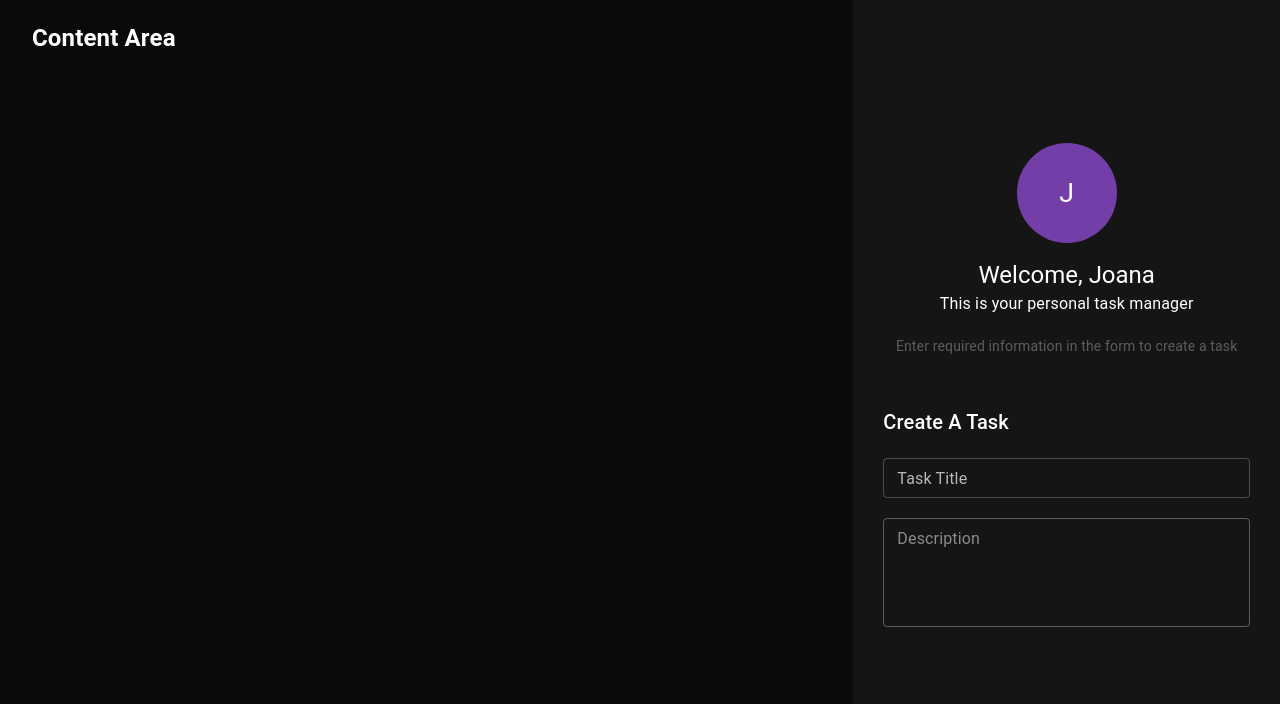
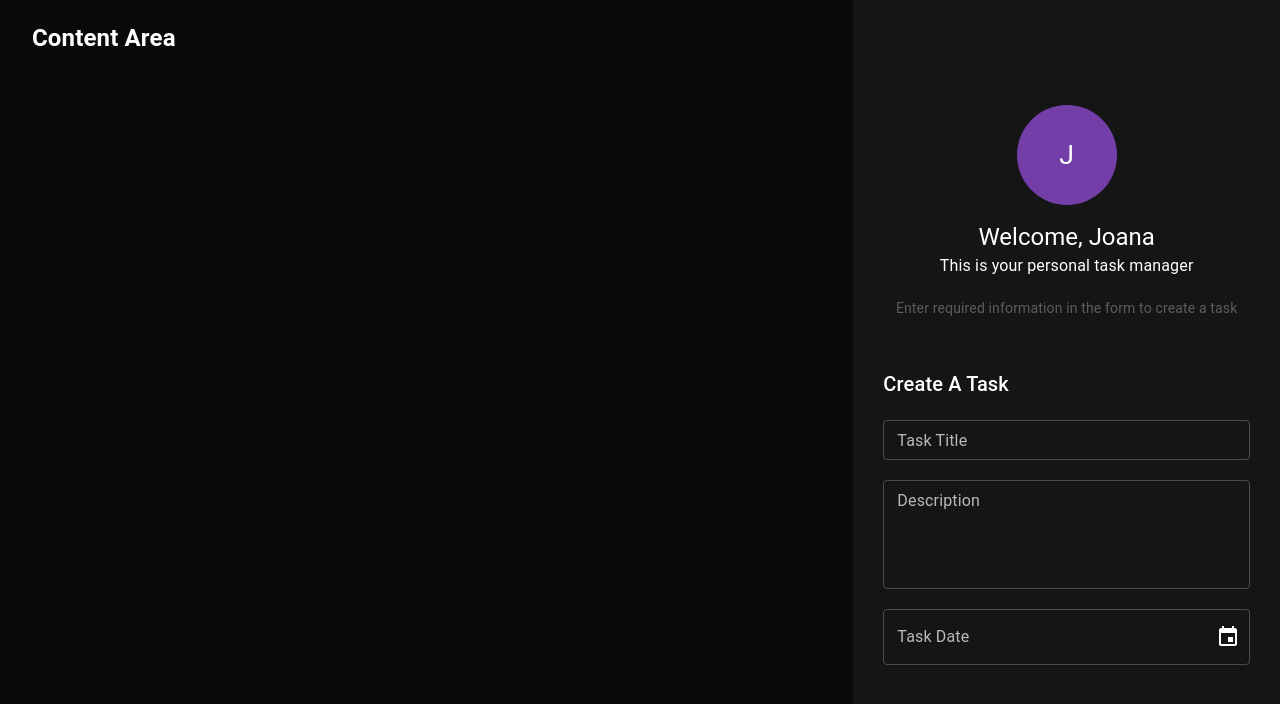
Before and after one commit to JoanaMas/fullstack-typescript-task-manager, a React (Create React App) app in the folder client/react-task-manager/: page / in a window 1280 px wide. Shown: the top 704 px of the page. Built offline with nearby package versions, Linux system fonts and the light colour scheme.

Commit message:
5: Task date field component created

```diff
--- a/client/react-task-manager/package.json
+++ b/client/react-task-manager/package.json
@@ -3,9 +3,12 @@
   "version": "0.1.0",
   "private": true,
   "dependencies": {
+    "@date-io/dayjs": "^2.16.0",
     "@emotion/react": "^11.11.0",
     "@emotion/styled": "^11.11.0",
+    "@mui/lab": "^5.0.0-alpha.129",
     "@mui/material": "^5.13.0",
+    "@mui/x-date-pickers": "^6.4.0",
     "@testing-library/jest-dom": "^5.16.5",
     "@testing-library/react": "^13.4.0",
     "@testing-library/user-event": "^13.5.0",
@@ -13,10 +16,11 @@
     "@types/node": "^16.18.29",
     "@types/react": "^18.2.6",
     "@types/react-dom": "^18.2.4",
+    "date-fns": "^2.30.0",
     "prop-types": "^15.8.1",
     "react": "^18.2.0",
     "react-dom": "^18.2.0",
-    "react-scripts": "5.0.1",
+    "react-scripts": "^2.1.3",
     "typescript": "^4.9.5",
     "web-vitals": "^2.1.4"
   },
--- a/client/react-task-manager/src/components/taskForm/TaskForm.tsx
+++ b/client/react-task-manager/src/components/taskForm/TaskForm.tsx
@@ -1,9 +1,10 @@
 import React, { FC, ReactElement } from 'react';
 // MUI components
-import { Box, Typography } from '@mui/material';
+import { Box, Typography} from '@mui/material';
 // Components
 import TaskTitleField from './_taskTitleField';
 import TaskDescriptionField from './_taskDescriptionField';
+import TaskDateField from './_taskDateField';
 // Styles
 import * as Styled from './style';
 
@@ -12,7 +13,8 @@ const TaskForm: FC = (): ReactElement => {
     <Box sx={Styled.taskFormContainer}>
         <Typography component="h2" variant="h6">Create A Task</Typography>
         <TaskTitleField onChange={(e) => console.log(e.target.value)}/>
-        <TaskDescriptionField disabled={true}/>
+        <TaskDescriptionField />
+        <TaskDateField />
     </Box>
   );
 };
--- /dev/null
+++ b/client/react-task-manager/src/components/taskForm/_taskDateField.tsx
@@ -0,0 +1,34 @@
+import React, { FC, ReactElement, useState} from 'react';
+// MUI
+import { AdapterDateFns } from '@mui/x-date-pickers/AdapterDateFns';
+import { DesktopDatePicker } from '@mui/x-date-pickers/DesktopDatePicker';
+import { LocalizationProvider } from '@mui/x-date-pickers/LocalizationProvider';
+// import { TextField } from '@mui/material';
+// import { AutocompleteRenderInputParams } from '@mui/material';
+
+
+
+const TaskDateField: FC = (): ReactElement => {
+
+    const [date, setDate] = useState<Date | null>(null);
+
+  return (
+    <>
+      <LocalizationProvider dateAdapter={AdapterDateFns}>
+        <DesktopDatePicker
+          label="Task Date"
+          format="dd/MM/yyyy"
+          value={date}
+          onChange={(newValue) => setDate(newValue)}
+          sx={{ width: "100%"}}
+          // renderInput={(params: AutocompleteRenderInputParams) => (
+          //   <TextField {...params}
+          //   />
+          // )}
+        />
+      </LocalizationProvider>
+    </>
+  );
+};
+
+export default TaskDateField;
--- a/client/react-task-manager/tsconfig.json
+++ b/client/react-task-manager/tsconfig.json
@@ -18,7 +18,7 @@
     "resolveJsonModule": true,
     "isolatedModules": true,
     "noEmit": true,
-    "jsx": "react-jsx",
+    "jsx": "preserve",
     "noImplicitAny": true,
     "noImplicitThis": true,
     "strictNullChecks": true
```
Also changed, not shown: 2 other files (tests, documents, lock files or other folders).
